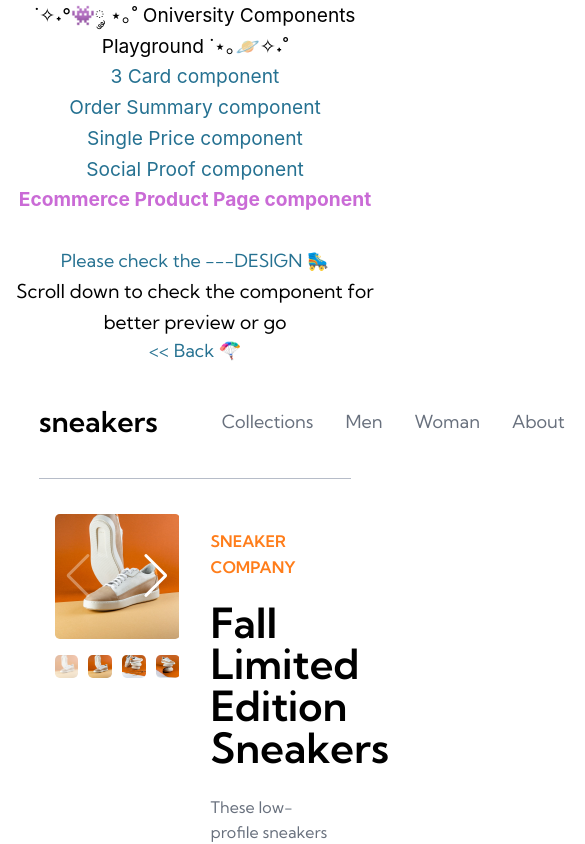
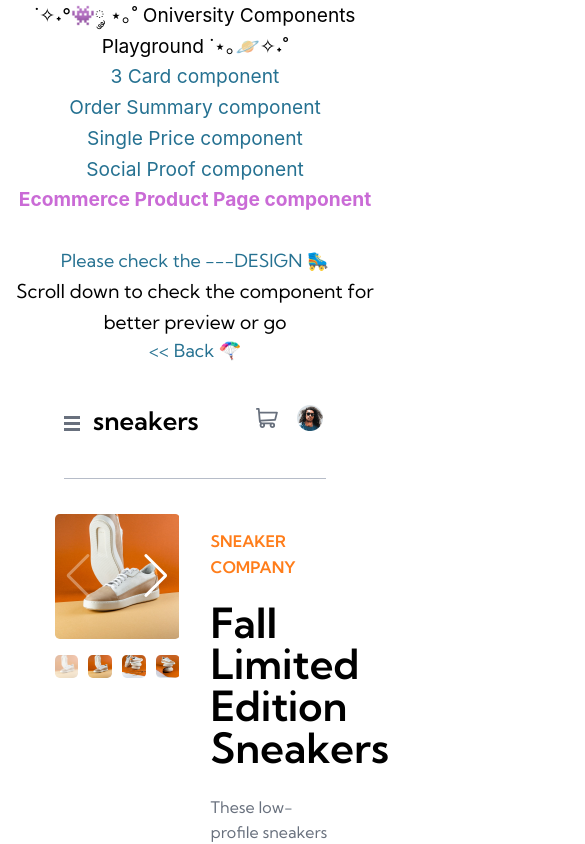
Before and after one commit to SashaHon/oniversity-components-playground, a Vue app: page /ecommerce-product-page-component in a window 390 px wide. Shown: the top 844 px of the page, 585 px wide, since content can reach past the window. Built offline with nearby package versions, Linux system fonts and the light colour scheme.

Commit message:
add burger menu with open and close logic,  and make SEO optimization of header,navigation  and styling for it

```diff
--- a/src/components/ecommerceProductPageComponent/EcomAccount.vue
+++ b/src/components/ecommerceProductPageComponent/EcomAccount.vue
@@ -20,4 +20,10 @@
     border-radius: 100%;
   }
 }
+
+@media (width < 850px) {
+  .avatar {
+    max-height: 2rem;
+  }
+}
 </style>
--- a/src/components/ecommerceProductPageComponent/EcomButtonChangeQuantity.vue
+++ b/src/components/ecommerceProductPageComponent/EcomButtonChangeQuantity.vue
@@ -2,13 +2,6 @@
 import { inject } from 'vue'
 
 const addedNumber = inject('addedNumber')
-
-// const getSelectedNumberInCart = () => {
-//   return cartList.value.reduce((number, cartItem) => {
-//     if (props.product.id !== cartItem.id) return
-//     return (number += 1)
-//   }, 0)
-// }
 
 const increaseSelectedNumber = () => {
   addedNumber.value += 1
@@ -92,4 +85,16 @@ const decreaseSelectedNumber = () => {
     font-weight: $font-w-bold;
   }
 }
+
+@media (width < 70rem) and (orientation: landscape) {
+  .container {
+    min-width: 8rem;
+  }
+}
+
+@media (width < 65rem) and (orientation: landscape) {
+  .container {
+    min-width: 10rem;
+  }
+}
 </style>
--- /dev/null
+++ b/src/components/ecommerceProductPageComponent/EcomCloseBtn.vue
@@ -0,0 +1,30 @@
+<template>
+  <button class="btn">
+    <svg width="14" height="15" xmlns="http://www.w3.org/2000/svg">
+      <path
+        d="m11.596.782 2.122 2.122L9.12 7.499l4.597 4.597-2.122 2.122L7 9.62l-4.595 4.597-2.122-2.122L4.878 7.5.282 2.904 2.404.782l4.595 4.596L11.596.782Z"
+        fill="#69707D"
+        fill-rule="evenodd"
+      />
+    </svg>
+  </button>
+</template>
+
+<style scoped lang="scss">
+// @import '@/assets/_ecommerce-product-page-variables.scss';
+@import '@/assets/_ecommerce-product-page-utils.scss';
+
+.btn {
+  svg:active {
+    path {
+      fill: black;
+    }
+  }
+}
+
+@media (width > 850px) {
+  .btn {
+    display: none;
+  }
+}
+</style>
--- a/src/components/ecommerceProductPageComponent/EcomHeader.vue
+++ b/src/components/ecommerceProductPageComponent/EcomHeader.vue
@@ -1,41 +1,85 @@
 <script setup>
-import EcomNavigation from './EcomNavigation.vue'
+import { ref, onMounted, onUnmounted, provide } from 'vue'
+import EcomMenu from './EcomMenu.vue'
 import EcomCartIcon from './EcomCartIcon.vue'
 import EcomAccount from './EcomAccount.vue'
+
+const showMenu = ref(null)
+const windowWidth = ref(window.innerWidth)
+
+const toggleMenu = () => {
+  showMenu.value = !showMenu.value
+}
+const handleResize = () => {
+  windowWidth.value = window.innerWidth
+  showMenu.value = windowWidth.value > 850
+  console.log('resize', showMenu.value)
+}
+
+provide('showMenu', showMenu)
+provide('toggleMenu', toggleMenu)
+
+showMenu.value = windowWidth.value > 850
+
+onMounted(() => {
+  window.addEventListener('resize', handleResize)
+})
+
+onUnmounted(() => {
+  window.removeEventListener('resize', handleResize)
+})
 </script>
 
 <template>
   <header>
-    <div class="container">
+    <nav class="navigation" role="navigation">
+      <button class="burger btn" @click="toggleMenu">
+        <div class="burger__line"></div>
+        <div class="burger__line"></div>
+        <div class="burger__line"></div>
+      </button>
       <p class="logo">sneakers</p>
-      <EcomNavigation />
+      <EcomMenu class="menu" v-show="showMenu" />
       <div class="account-container">
         <EcomCartIcon />
         <EcomAccount />
       </div>
-    </div>
+    </nav>
     <div class="styled-line"></div>
   </header>
 </template>
 
 <style scoped lang="scss">
 @import '@/assets/_ecommerce-product-page-variables.scss';
+@import '@/assets/_ecommerce-product-page-utils.scss';
 
 header {
-  padding: 0 10%;
-  .container {
+  padding: 0 4rem;
+  .navigation {
     display: flex;
     justify-content: space-between;
     align-items: center;
-    gap: 4rem;
     height: 7rem;
     width: 100%;
+    min-width: fit-content;
+    gap: 5%;
+
+    .burger {
+      &__line {
+        background-color: $c-dark-grayish-blue;
+        height: 3px;
+        width: 16px;
+        margin-top: 3px;
+      }
+      display: none;
+    }
 
     .logo {
       font-size: 1.8rem;
       font-weight: $font-w-bold;
       color: #000000;
       line-height: 100%;
+      flex: 4;
     }
 
     .account-container {
@@ -43,13 +87,35 @@ header {
       align-items: center;
       justify-content: space-between;
       gap: 1rem;
-      width: 12%;
+      flex: 1;
     }
   }
-
   .styled-line {
     height: 0.5px;
     background-color: $c-grayish-blue;
   }
 }
+
+@media (width <= 1040px) and (orientation: landscape) {
+  header {
+    padding: 0 2rem;
+  }
+}
+
+@media (width < 850px) {
+  header {
+    // padding: 0 1rem;
+    .navigation {
+      .logo {
+        font-size: 1.6rem;
+      }
+      .burger {
+        display: block;
+      }
+      .account-container {
+        // margin-right: 2rem;
+      }
+    }
+  }
+}
 </style>
--- /dev/null
+++ b/src/components/ecommerceProductPageComponent/EcomMenu.vue
@@ -0,0 +1,101 @@
+<script setup>
+import { inject } from 'vue'
+import EcomCloseBtn from './EcomCloseBtn.vue'
+
+const toggleMenu = inject('toggleMenu')
+
+const navList = [
+  { page: 'Collections', url: '#' },
+  { page: 'Men', url: '#' },
+  { page: 'Woman', url: '#' },
+  { page: 'About', url: '#' },
+  { page: 'Contact', url: '#' }
+]
+</script>
+
+<template>
+  <menu class="list">
+    <li class="list__item list__item--black-hover list__btn">
+      <EcomCloseBtn @click="toggleMenu" />
+    </li>
+    <li
+      v-for="({ page, url }, index) in navList"
+      :key="`${page + index}`"
+      class="list__item list__item--black-hover"
+      @click="toggleMenu"
+    >
+      <a :href="url"> {{ page }}</a>
+    </li>
+  </menu>
+</template>
+
+<style scoped lang="scss">
+@import '@/assets/_ecommerce-product-page-variables.scss';
+.list {
+  list-style: none;
+  display: flex;
+  gap: 2rem;
+  align-items: center;
+  color: $c-dark-grayish-blue;
+  width: 100%;
+  &__item {
+    line-height: 7rem;
+
+    &:nth-child(6) {
+      width: 40%;
+    }
+    a {
+      color: $c-dark-grayish-blue;
+    }
+
+    &--black-hover a:hover {
+      color: $c-black;
+      line-height: calc(7rem - 8px); //moving border-bottom to the bottom of listigation;
+      transform: translateY(
+        2px
+      ); //compensating text that goes up because of the border-bottom added;
+      display: block;
+      border-bottom: 5px solid $c-orange;
+    }
+  }
+}
+
+@media (width < 1040px) and (orientation: landscape) {
+  .list {
+    gap: 1rem;
+    width: auto;
+  }
+}
+
+@media (width < 850px) {
+  .list {
+    flex-direction: column;
+    position: fixed;
+    z-index: 2;
+    background-color: #ffff;
+    width: 70%;
+    height: 100%;
+    top: 0;
+    &__item {
+      font-size: 1rem;
+      line-height: 1rem;
+      width: 100%;
+      padding: 1rem;
+      &:nth-child(6) {
+        width: 100%;
+      }
+      &:hover {
+        cursor: pointer;
+      }
+
+      a {
+        color: $c-very-dark-blue;
+        font-weight: $font-w-bold;
+        &:hover {
+          color: $c-grayish-blue;
+        }
+      }
+    }
+  }
+}
+</style>
--- a/src/components/ecommerceProductPageComponent/EcomNavigation.vue
+++ /dev/null
@@ -1,53 +0,0 @@
-<script setup>
-const navList = [
-  { page: 'Collections', url: '#' },
-  { page: 'Men', url: '#' },
-  { page: 'Woman', url: '#' },
-  { page: 'About', url: '#' },
-  { page: 'Contact', url: '#' }
-]
-</script>
-
-<template>
-  <ul class="nav">
-    <li
-      v-for="(link, index) in navList"
-      :key="`${link}${index}`"
-      class="nav__item nav__item--black-hover"
-    >
-      <a :href="link.url"> {{ link.page }}</a>
-    </li>
-  </ul>
-</template>
-
-<style scoped lang="scss">
-@import '@/assets/_ecommerce-product-page-variables.scss';
-.nav {
-  list-style: none;
-  display: flex;
-  gap: 2rem;
-  align-items: center;
-  color: $c-dark-grayish-blue;
-  width: 100%;
-  &__item {
-    line-height: 7rem;
-
-    &:nth-child(6) {
-      width: 40%;
-    }
-    a {
-      color: $c-dark-grayish-blue;
-    }
-
-    &--black-hover a:hover {
-      color: $c-black;
-      line-height: calc(7rem - 8px); //moving border-bottom to the bottom of navigation;
-      transform: translateY(
-        2px
-      ); //compensating text that goes up because of the border-bottom added;
-      display: block;
-      border-bottom: 5px solid $c-orange;
-    }
-  }
-}
-</style>
--- a/src/components/ecommerceProductPageComponent/EcomPriceSection.vue
+++ b/src/components/ecommerceProductPageComponent/EcomPriceSection.vue
@@ -43,4 +43,16 @@ const props = defineProps(['discountedPrice', 'discountPercentage', 'price'])
     color: $c-orange;
   }
 }
+
+@media (width < 65rem) and (orientation: landscape) {
+  .container {
+    margin-top: 1rem;
+  }
+
+  .price {
+    &--new {
+      font-size: 1.5rem;
+    }
+  }
+}
 </style>
--- a/src/components/ecommerceProductPageComponent/EcomProductInfo.vue
+++ b/src/components/ecommerceProductPageComponent/EcomProductInfo.vue
@@ -47,4 +47,10 @@ const product = getProductById(currentProductId, productList)
 .discount {
   color: $c-orange;
 }
+
+@media (width < 65rem) and (orientation: landscape) {
+  .title {
+    font-size: 1.6rem;
+  }
+}
 </style>
--- a/src/components/ecommerceProductPageComponent/EcomProductPage.vue
+++ b/src/components/ecommerceProductPageComponent/EcomProductPage.vue
@@ -62,7 +62,6 @@ const addToCart = () => {
 
   &__btn-container {
     display: flex;
-    height: fit-content;
     margin-top: 2rem;
     gap: 1rem;
   }
@@ -74,7 +73,6 @@ const addToCart = () => {
     justify-content: space-between;
     height: fit-content;
     gap: 1rem;
-    width: 100%;
   }
 
   &__container--info {
@@ -82,10 +80,26 @@ const addToCart = () => {
   }
 }
 
-@media (width < 65rem) and (orientation: landscape) {
+@media (width < 1040px) and (orientation: landscape) {
   .product {
     font-size: 0.8rem;
+    gap: 5%;
+
+    &__btn-container {
+      flex-direction: column;
+    }
+
+    &__container--info,
+    &__container--display {
+      padding: 0;
+      max-width: fit-content;
+    }
+  }
+}
+
+@media (width < 850px) and (orientation: landscape) {
+  .product {
+    padding: 1rem 2rem;
   }
 }
 </style>
-./EcomProductInfo.vue
--- a/src/views/EcommerceProductPageView.vue
+++ b/src/views/EcommerceProductPageView.vue
@@ -129,6 +129,10 @@ function getProductNumberInCart() {
   }, 0)
 }
 
+// function toggleWhenBigger(width, value) {
+//   return width > value
+// }
+
 provide('addedNumber', addedNumber)
 provide('productList', productList)
 provide('cartList', cartList)
--- a/vite.config.js
+++ b/vite.config.js
@@ -5,12 +5,11 @@ import vue from '@vitejs/plugin-vue'
 
 // https://vitejs.dev/config/
 export default defineConfig({
-  plugins: [
-    vue(),
-  ],
+  plugins: [vue()],
   resolve: {
     alias: {
       '@': fileURLToPath(new URL('./src', import.meta.url))
+      // 'img':  fileURLToPath(new URL('./src/assets/img', import.meta.url)),
     }
   }
 })
```
Also changed, not shown: src/components/socialProofComponent/CardsSocial.vue (+7 -9 lines).
